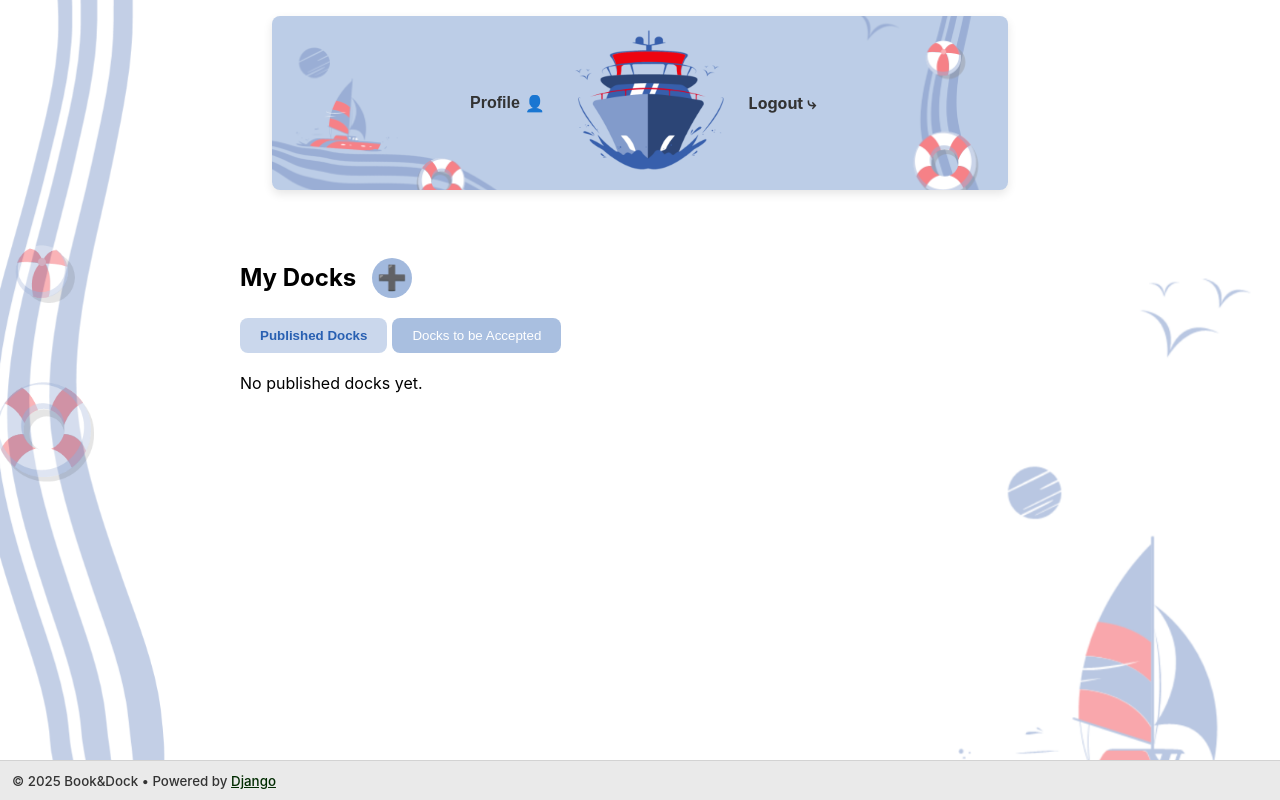
After one commit to malgorzatadzaman2003/BookAndDock, a Django app: page /api/profile_docks/ in a window 1280 px wide. The commit adds this page. Run offline with Django 5.2, Linux system fonts and the light colour scheme; a user stored in the database is signed in; tables that the repository leaves empty hold one stand-in row (values such as "Sample post").

Commit message:
admin docks first push

```diff
--- a/BookAndDock/urls.py
+++ b/BookAndDock/urls.py
@@ -27,6 +27,7 @@ urlpatterns = [
     path('delete_account/', delete_account, name='delete_account'),
     path("login_admin/", views.LoginAdminView.as_view(), name="login_admin"),
     path('custom_login/', views.custom_login, name='custom_login'),
+    path('profile_docks/', views.docks, name='docks'),
 
 # API Endpoint for Guides
     path('api/guides/', views.api_guides, name='api_guides'),
--- a/BookAndDock/views.py
+++ b/BookAndDock/views.py
@@ -26,7 +26,7 @@ from django.contrib.auth import login as auth_login
 
 from BookDock import settings
 from .serializers import GuideSerializer
-from .models import Guide
+from .models import Guide, Dock
 from .forms import GuideForm, CommentForm, SearchForm, RegisterForm, EmailOnlyLoginForm
 
 
@@ -146,6 +146,15 @@ def profile_articles(request):
         'unpublished_articles': unpublished_articles
     })
 
+@login_required
+def docks(request):
+    published_docks = Dock.objects.filter(created_by=request.user, status='published')
+    docks_to_be_accepted = Dock.objects.filter(created_by=request.user, status='pending')
+    return render(request, 'profile_docks.html', {
+        'published_docks': published_docks,
+        'docks_to_be_accepted': docks_to_be_accepted
+    })
+
 def register(request):
     if request.method == 'POST':
         form = RegisterForm(request.POST)
--- a/templates/base.html
+++ b/templates/base.html
@@ -23,6 +23,7 @@
                         <a href="{% url 'profile_articles' %}">Articles</a>
                         <a href="{% url 'profile_guides' %}">Promotion</a>
                         <a href="{% url 'profile_guides' %}">Messages</a>
+                        <a href="{% url 'docks' %}">Docks</a>
                         <a href="{% url 'account' %}">Account</a>
                     </div>
                 </div>
--- /dev/null
+++ b/templates/profile_docks.html
@@ -0,0 +1,66 @@
+{% extends 'base.html' %}
+{% load static %}
+
+{% block content %}
+
+<div class="profile-container">
+    <h2>My Docks
+        <a href="{% url 'home' %}" class="add-recipe-btn">➕</a> {# optional if you have add_dock view #}
+    </h2>
+
+    <!-- Tab Navigation -->
+    <div class="tab-container">
+        <button class="tab-button active" data-tab="published">Published Docks</button>
+        <button class="tab-button" data-tab="pending">Docks to be Accepted</button>
+    </div>
+
+    <!-- Published Docks Section -->
+    <div id="published" class="tab-content active">
+        {% if published_docks %}
+            <section class="recipe-grid">
+                {% for dock in published_docks %}
+                    <article class="recipe-card">
+                        <h2>{{ dock.name }}</h2> {# Assuming docks have a "name" field #}
+                        {% if dock.image %}
+                            <img src="{{ dock.image.url }}" alt="{{ dock.name }} image" class="recipe-image">
+                        {% endif %}
+                        <p class="date">Created: {{ dock.created_at }}</p>
+                        <a href="{% url 'dock_detail' dock.pk %}">View Dock</a>
+                        <a href="{% url 'modify_dock' dock.pk %}" class="edit-link">Modify</a>
+                        <a href="{% url 'delete_dock' dock.pk %}" class="delete-link">Delete</a>
+                    </article>
+                {% endfor %}
+            </section>
+        {% else %}
+            <p>No published docks yet.</p>
+        {% endif %}
+    </div>
+
+    <!-- Pending Docks Section -->
+    <div id="pending" class="tab-content">
+        {% if docks_to_be_accepted %}
+            <section class="recipe-grid">
+                {% for dock in docks_to_be_accepted %}
+                    <article class="recipe-card">
+                        <h2>{{ dock.name }}</h2>
+                        {% if dock.image %}
+                            <img src="{{ dock.image.url }}" alt="{{ dock.name }} image" class="recipe-image">
+                        {% endif %}
+                        <p class="date">Created: {{ dock.created_at }}</p>
+                        <a href="{% url 'dock_detail' dock.pk %}">View Dock</a>
+                        <a href="{% url 'modify_dock' dock.pk %}" class="edit-link">Modify</a>
+                        <a href="{% url 'delete_dock' dock.pk %}" class="delete-link">Delete</a>
+                    </article>
+                {% endfor %}
+            </section>
+        {% else %}
+            <p>No docks waiting for acceptance.</p>
+        {% endif %}
+    </div>
+
+</div>
+
+{% block extra_js %}
+    <script src="{% static 'profile.js' %}"></script> {# Handles tab switching #}
+{% endblock %}
+{% endblock %}
--- a/templates/registration/login_admin.html
+++ b/templates/registration/login_admin.html
@@ -15,7 +15,7 @@
 
 <script>
 document.getElementById('login-form').addEventListener('submit', function(e) {
-    e.preventDefault(); // Prevent normal form POST
+    e.preventDefault();
 
     const email = document.getElementById('email').value;
 
```
Also changed, not shown: BookAndDock/models.py (+19 -0 lines), BookAndDock/migrations/0004_dock.py (added), db.sqlite3.
